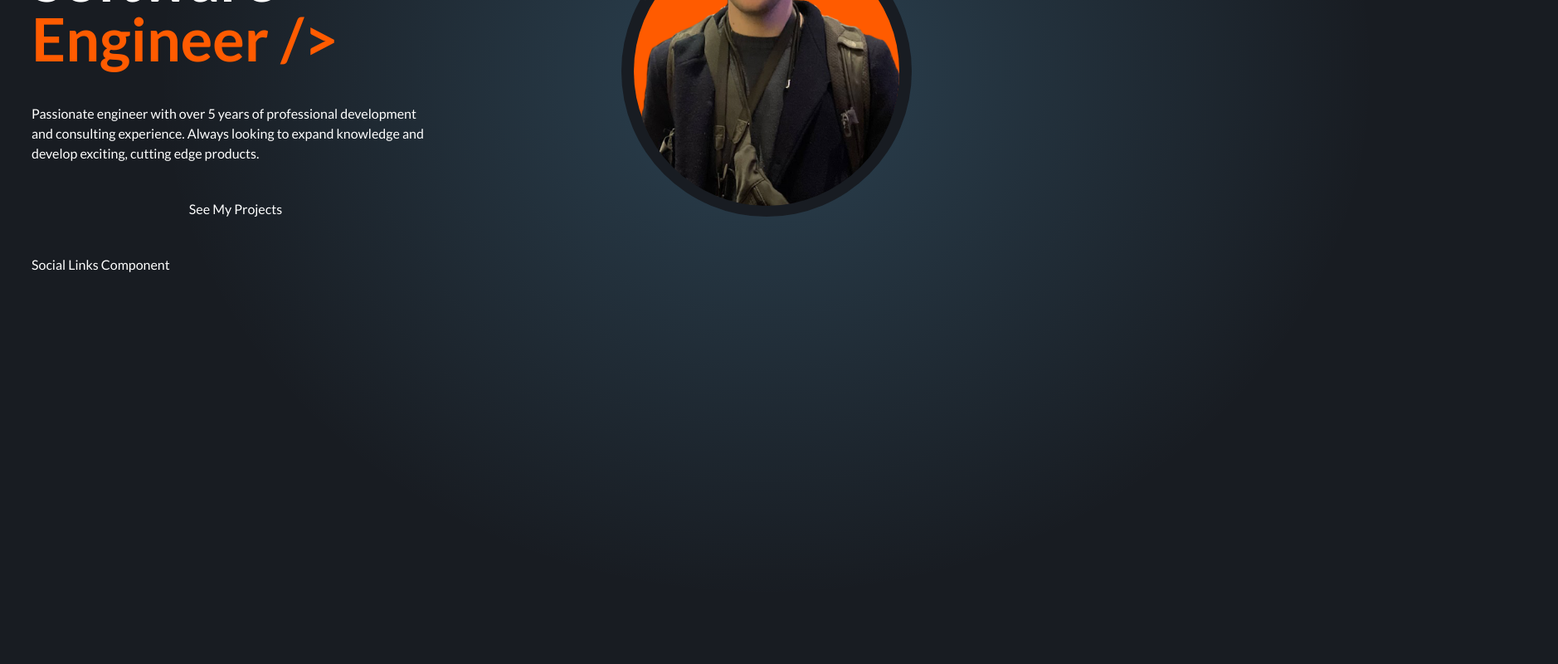
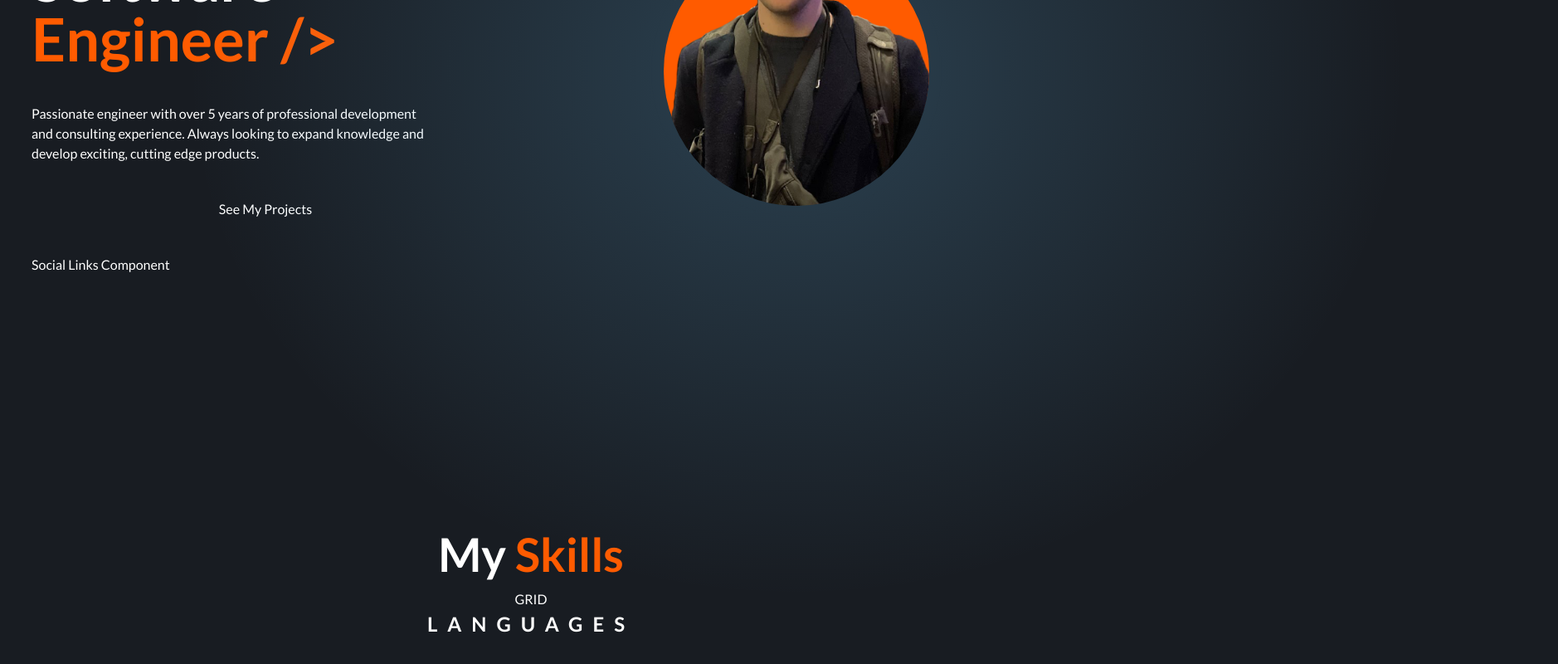
Before and after one commit to Hanayou/hanayou.dev.legacy, a Next.js app: page / in a window 1280 px wide. Shown: the part 454-1254 px from the top of the page at 83% size, 1878 px wide, since content can reach past the window. Built offline with nearby package versions, Linux system fonts and the light colour scheme.

Commit message:
Complete layout of home landing screen

```diff
--- a/src/app/layout.tsx
+++ b/src/app/layout.tsx
@@ -23,7 +23,7 @@ export default function RootLayout({
 }>) {
   return (
     <html lang="en">
-      <body className={`${lato.className} max-w-[1366px] m-auto`}>
+      <body className={`${lato.className} max-w-[1366px] m-auto overflow-x-hidden`}>
         <MainNavigation />
         {children}
       </body>
--- a/src/app/page.tsx
+++ b/src/app/page.tsx
@@ -3,7 +3,8 @@ import Image from 'next/image';
 export default function Home() {
   return (
     <>
-      <main className="flex h-[1080px] items-center">
+      <main>
+        <div className="grid grid-cols-2 h-[1080px] items-center">
           <div className="flex flex-col gap-y-[2.6875rem] py-[1.5625rem] px-[2.375rem]">
             <h3>Hi, I'm <span className="text-primary">Sam</span></h3>
             <h1>Software<br/><span className="text-primary">Engineer /&gt;</span></h1>
@@ -12,28 +13,24 @@ export default function Home() {
             <div>Social Links Component</div>
           </div>
 
-        <div className='m-auto relative w-[21.875rem] h-[21.875rem] bg-bgPrimary rounded-full'>
-          <div className='absolute -z-10 top-[50%] left-[50%] translate-x-[-50%] translate-y-[-50%] w-[114.6875rem] h-[98.9375rem] bg-[radial-gradient(40.00%_40.00%_at_50.00%_50.00%,rgba(113,202,252,0.30)_0%,rgba(58,66,79,0.00)_100%)] opacity-[72%]'></div>
+          <div className='m-auto z-0 relative w-[21.875rem] h-[21.875rem] bg-bgPrimary rounded-full'>
+            <div className='absolute -z-10 pointer-events-none top-[50%] left-[50%] translate-x-[-50%] translate-y-[-50%] w-[114.6875rem] h-[98.9375rem] bg-[radial-gradient(40.00%_40.00%_at_50.00%_50.00%,rgba(113,202,252,0.30)_0%,rgba(58,66,79,0.00)_100%)] opacity-[72%]'></div>
             <div className='absolute z-20 top-[50%] left-[50%] translate-x-[-50%] translate-y-[-50%] w-[20rem] h-[20rem] rounded-full bg-primary'>
               <Image src="/sam.png" alt="Sam" width={1000} height={1000} className='absolute translate-y-[-85px] rounded-full'/>
             </div>
           </div>
-      </main>
+        </div>
+
+        <div className='flex flex-col items-center text-center'>
+          <h2>My <span className="text-primary">Skills</span></h2>
+          <p>GRID</p>
+
+          <h4 className="font-bold uppercase tracking-[0.5em]">languages</h4>
+        </div>
 
 
-      {/* <div className="absolute top-0 left-0 w-screen h-screen">
-        <div className="relative top-0 right-0 w-[850px] h-screen">
-          <svg width="0" height="0">
-            <defs>
-              <mask id="custom-mask">
-                <path d="M299,0 L1000,0 L1000,1000 L0,1000 Z" fill="white" />
-              </mask>
-            </defs>
-          </svg>
-          <Image src="/japan.png" alt="Japan" width={1000} height={1000} className='-z-10 blur-sm'
-          style={{ mask: 'url(#custom-mask)', WebkitMask: 'url(#custom-mask)' }}/>
-        </div>
-      </div> */}
+
+      </main>
     </>
   );
 }
--- a/src/widgets/navigation/ui/Navigation.tsx
+++ b/src/widgets/navigation/ui/Navigation.tsx
@@ -4,7 +4,7 @@ import { NavigationItem } from "@/widgets/navigation/ui/NavigationItem";
 export const Navigation = (props: TNavigation) => {
   return (
     <nav>
-      <ul className="fixed top-[3.125rem] left-[50%] translate-x-[-50%] w-fit m-auto px-8 py-3 flex gap-x-[3.125rem] rounded-full bg-bgPrimary/80 backdrop-blur-2xl">
+      <ul className="z-50 fixed top-[3.125rem] left-[50%] translate-x-[-50%] w-fit m-auto px-8 py-3 flex gap-x-[3.125rem] rounded-full bg-bgPrimary/80 backdrop-blur-2xl">
         {props.items.map((item) => (
           <NavigationItem key={item.path} {...item} />
         ))}
```
Lines whose indentation alone changed are shown as unchanged.
